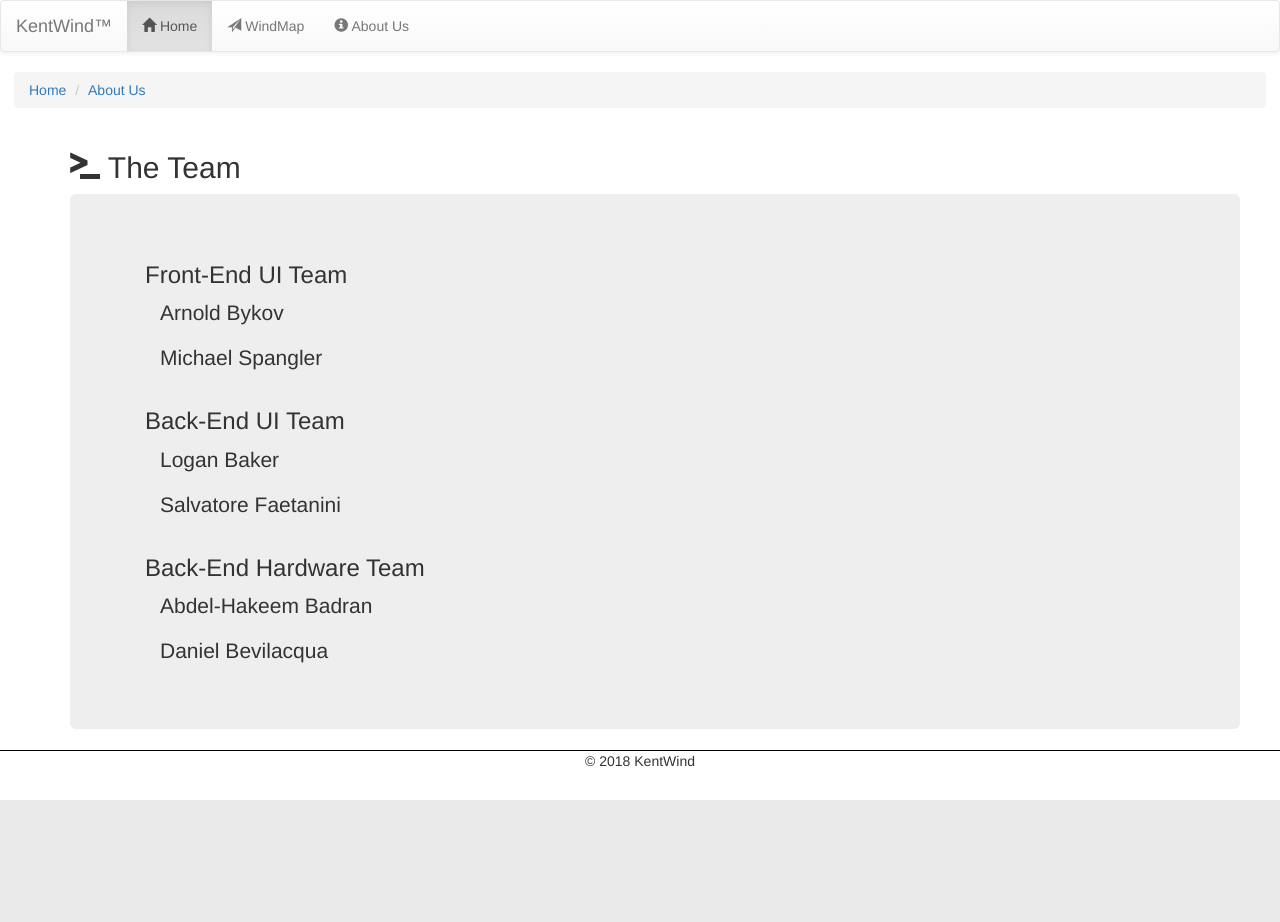
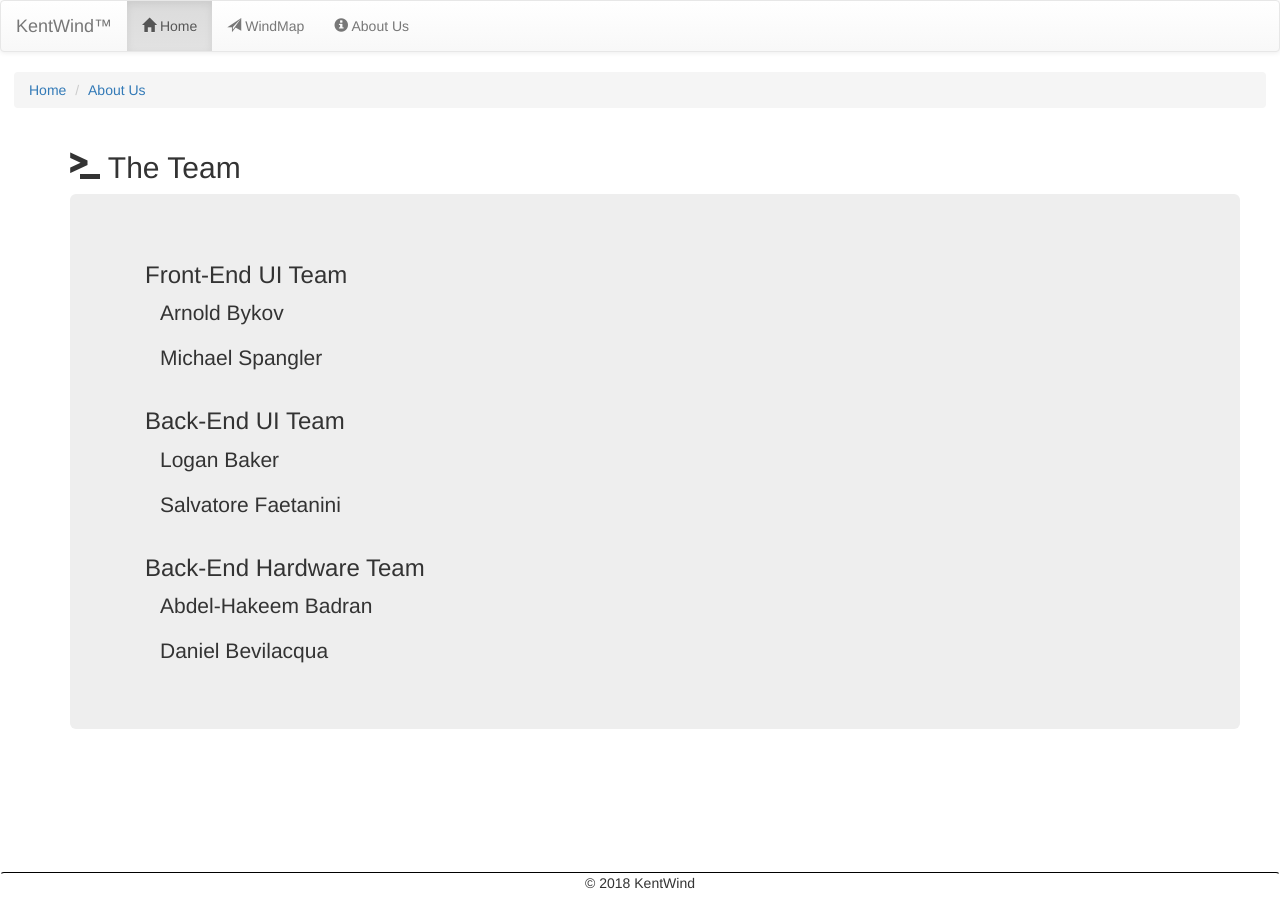
Before and after one commit to KentWind/KentWind, a PHP site: page /about.php in a window 1280 px wide. Before the commit the page ends 800 px from the top, so only its background shows below. Run offline with PHP 8.4, Linux system fonts and the light colour scheme.

Commit message:
Began fixing footer

```diff
--- a/KentWind.Web/css/style.css
+++ b/KentWind.Web/css/style.css
@@ -5,6 +5,10 @@
 	Authors: Arnold Bykov, Michael Spangler
 	Description: The main stylesheet for the entire KentWind web site.
 */
+
+html, body {
+	height:100%
+}
 
 body
 {
--- a/KentWind.Web/master.php
+++ b/KentWind.Web/master.php
@@ -49,8 +49,9 @@
 		<!-- End Main Content Section -->
 
 		<!-- Footer Section -->
-		<div id="footer" class="navbar navbar-light navbar-fixed-bottom bg-light">
+		<div id="footer" class="navbar navbar-light bg-light">
 				&copy; 2018 KentWind
 		</div>
 		<!-- End Footer Section -->
+	</body>
 </html>
```
